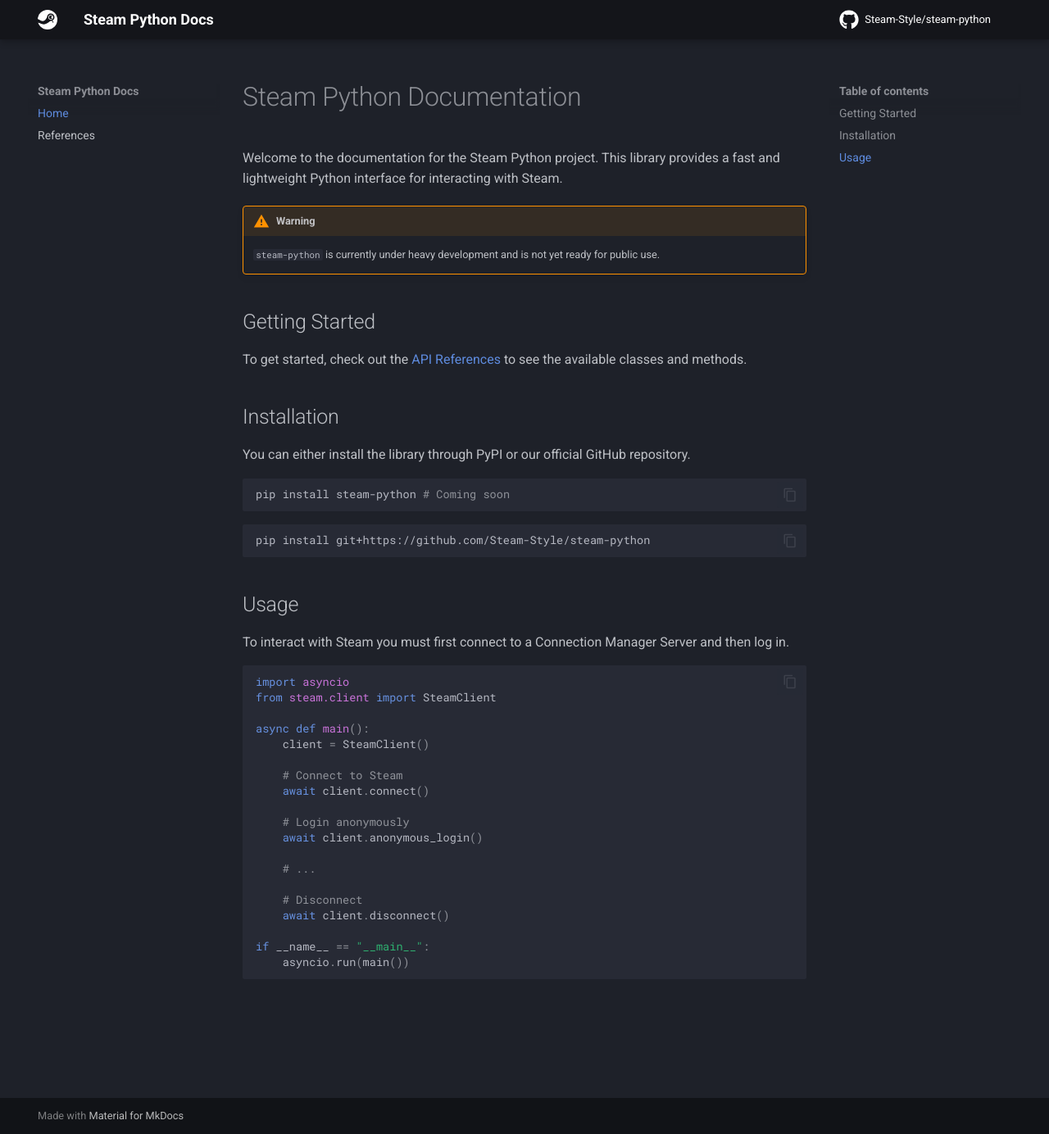
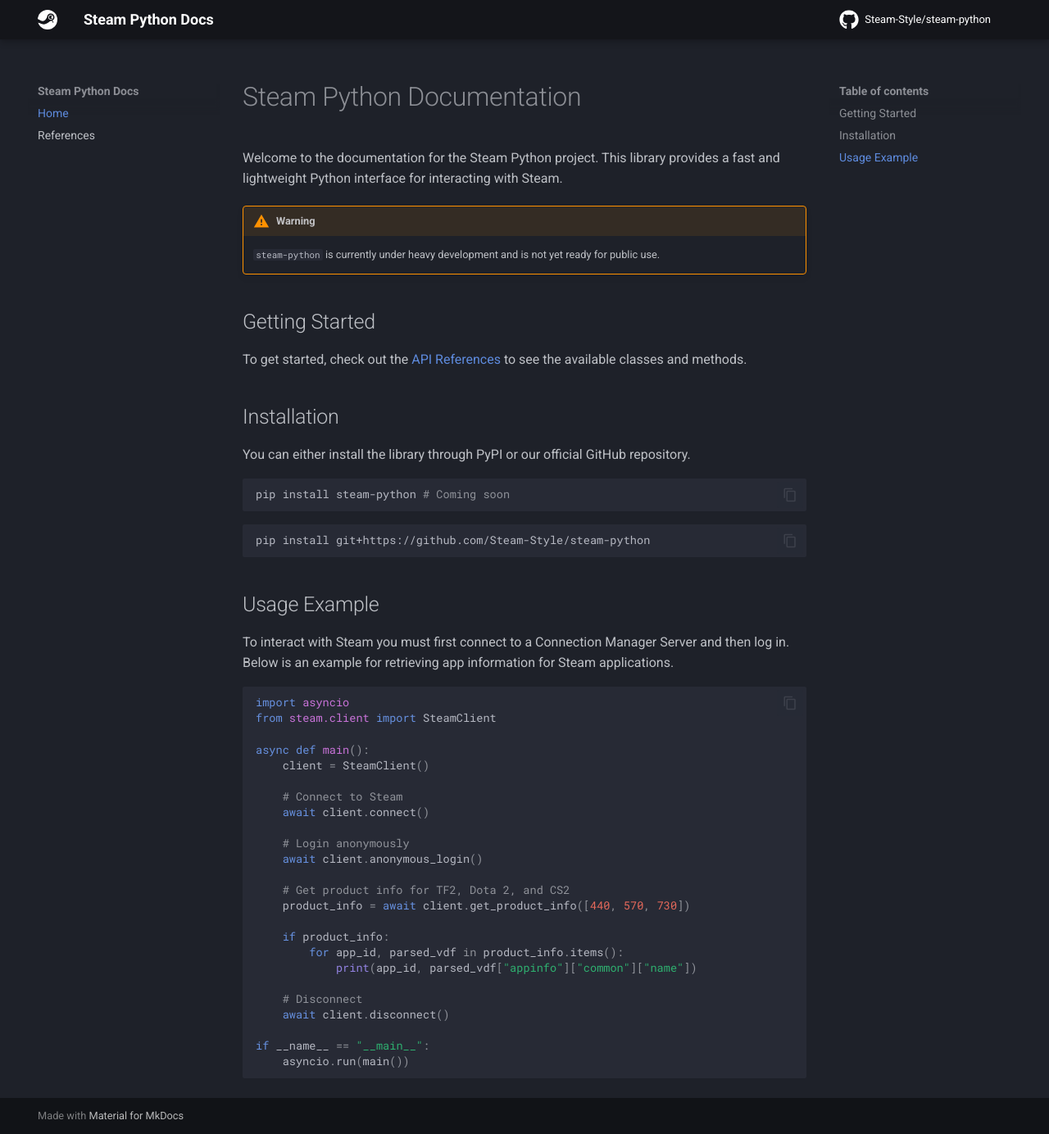
Before and after one commit to Steam-Style/steam-python, an MkDocs documentation site: the page built from docs/index.md, in a window 1280 px wide and 1384 px high. Shown: the whole window at 82% size. Built offline with MkDocs 1.6.1 and Material for MkDocs 9.7.7, drawn with Linux system fonts in a browser that asks for light colours; comment, search, counter and statistics services are not loaded.

Commit message:
Update documentation

````diff
--- a/docs/index.md
+++ b/docs/index.md
@@ -22,9 +22,9 @@ pip install steam-python # Coming soon
 pip install git+https://github.com/Steam-Style/steam-python
 ```
 
-## Usage
+## Usage Example
 
-To interact with Steam you must first connect to a Connection Manager Server and then log in.
+To interact with Steam you must first connect to a Connection Manager Server and then log in. Below is an example for retrieving app information for Steam applications.
 
 ```python
 import asyncio
@@ -39,7 +39,12 @@ async def main():
     # Login anonymously
     await client.anonymous_login()
 
-    # ...
+    # Get product info for TF2, Dota 2, and CS2
+    product_info = await client.get_product_info([440, 570, 730])
+
+    if product_info:
+        for app_id, parsed_vdf in product_info.items():
+            print(app_id, parsed_vdf["appinfo"]["common"]["name"])
 
     # Disconnect
     await client.disconnect()
````
